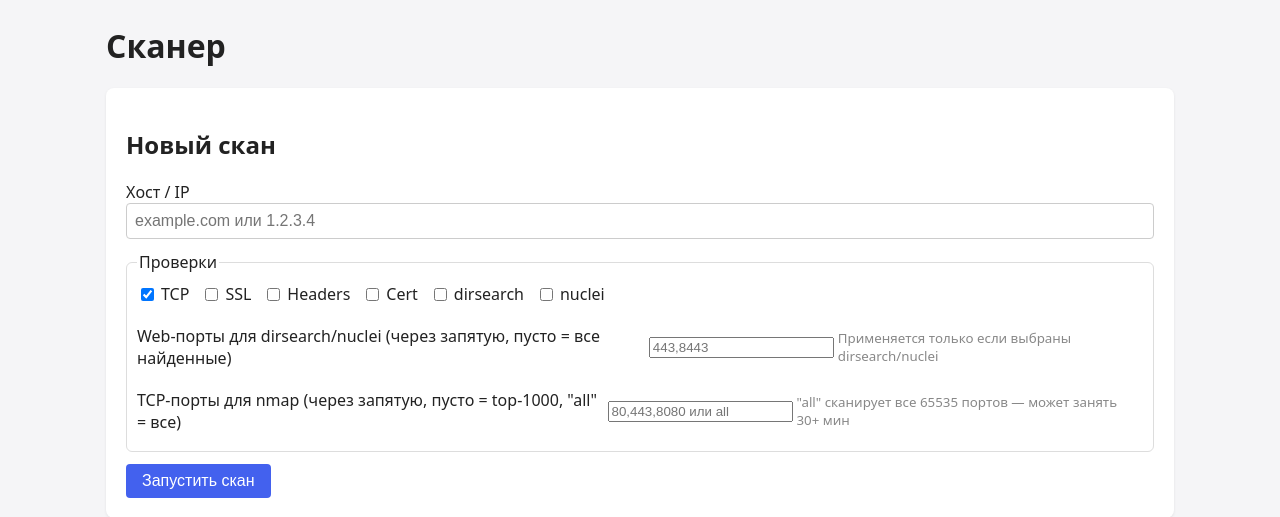
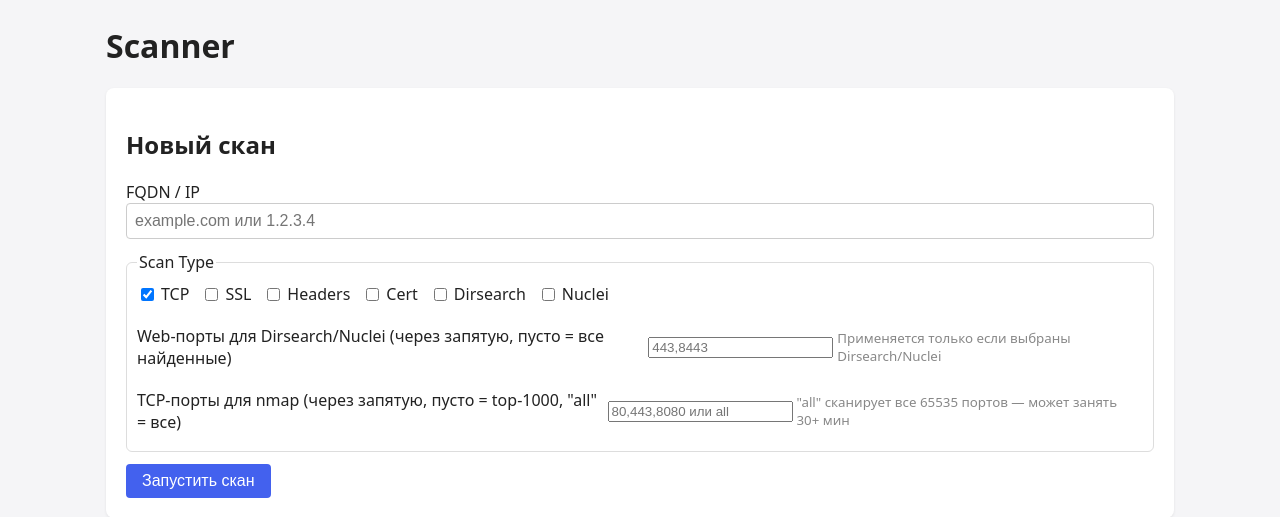
Before and after one commit to msxxxxx/webscanner, a FastAPI app: page / in a window 1280 px wide. Shown: the part 57-574 px from the top of the page. Run offline with FastAPI, Linux system fonts and the light colour scheme; data that the repository does not hold is empty.

Commit message:
change templates

```diff
--- a/app/templates/index.html
+++ b/app/templates/index.html
@@ -1,23 +1,26 @@
 {% extends "base.html" %}
 {% block title %}msxscanner{% endblock %}
 {% block content %}
-<h1>Сканер</h1>
+<h1>Scanner</h1>
 
 <section class="card">
     <h2>Новый скан</h2>
     <form id="scan-form">
-        <label>Хост / IP
+        <label>FQDN / IP
             <input name="host" required placeholder="example.com или 1.2.3.4">
         </label>
         <fieldset>
-            <legend>Проверки</legend>
+            <legend>Scan Type</legend>
             <label><input type="checkbox" name="type" value="tcp" checked> TCP</label>
             <label><input type="checkbox" name="type" value="ssl"> SSL</label>
             <label><input type="checkbox" name="type" value="headers"> Headers</label>
             <label><input type="checkbox" name="type" value="cert"> Cert</label>
-            <label><input type="checkbox" name="type" value="dirsearch"> dirsearch</label>
-            <label><input type="checkbox" name="type" value="nuclei"> nuclei</label>
-            <label>Web-порты для dirsearch/nuclei (через запятую, пусто = все найденные)<input name="web_ports" placeholder="443,8443"><small style="color:#888">Применяется только если выбраны dirsearch/nuclei</small></label>
+            <label><input type="checkbox" name="type" value="dirsearch"> Dirsearch</label>
+            <label><input type="checkbox" name="type" value="nuclei"> Nuclei</label>
+            <label>Web-порты для Dirsearch/Nuclei (через запятую, пусто = все найденные)
+                <input name="web_ports" placeholder="443,8443">
+                <small style="color:#888">Применяется только если выбраны Dirsearch/Nuclei</small>
+            </label>
             <label>TCP-порты для nmap (через запятую, пусто = top-1000, "all" = все)
                 <input name="tcp_ports" placeholder="80,443,8080 или all">
                 <small style="color:#888">"all" сканирует все 65535 портов — может занять 30+ мин</small>
```
